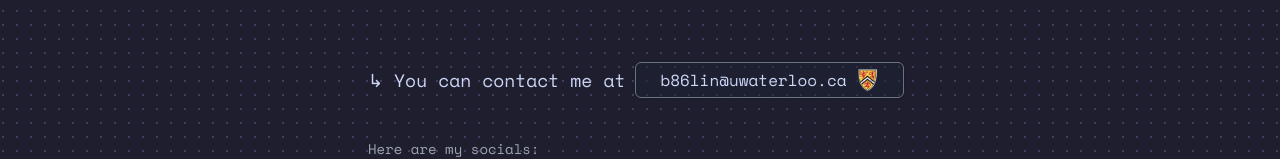
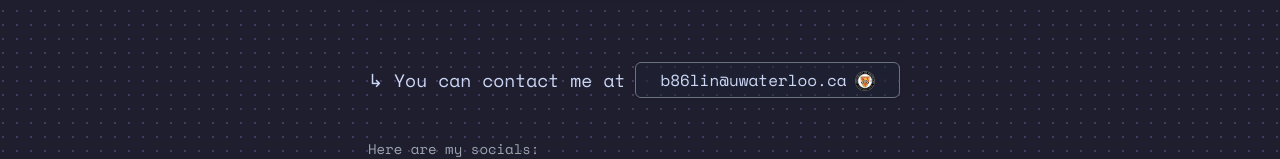
Before and after one commit to Blynkosaur/personal-portfolio-v2, a Next.js app: page / in a window 1280 px wide. Shown: the part 452-611 px from the top of the page. Built offline with nearby package versions, Linux system fonts and the light colour scheme.

Commit message:
final fixes

```diff
--- a/src/app/page.js
+++ b/src/app/page.js
@@ -403,7 +403,7 @@ export default function Home() {
                 animationDuration={50}
                 color="#CCD6F5"
               >
-                <span style={{ fontWeight: "bold", color: "#CCD6F5" }}>
+                <span style={{ fontWeight: "bold", color: "#c4a3ec" }}>
                   View My Projects
                 </span>
               </Highlighter>
@@ -438,14 +438,20 @@ export default function Home() {
                   animationDuration={200}
                   color="#CCD6F5"
                 >
-                  <span style={{ fontWeight: "bold", color: "#CCD6F5" }}>
+                  <span style={{ fontWeight: "bold", color: "#c4a3ec" }}>
                     b86lin@uwaterloo.ca
                   </span>
                 </Highlighter>
               ) : (
                 <span style={{ color: "#CCD6F5" }}>b86lin@uwaterloo.ca</span>
               )}{" "}
-              <WaterlooImage style={{ color: "#c4a3ec" }} />
+              <Image
+                src="/UWaterloo.png"
+                alt="UWaterloo Logo"
+                width={20}
+                height={20}
+                className="object-contain relative top-[1px]"
+              />
             </a>
           </Button>
         </div>
```
Also changed, not shown: public/se-webring.svg.
